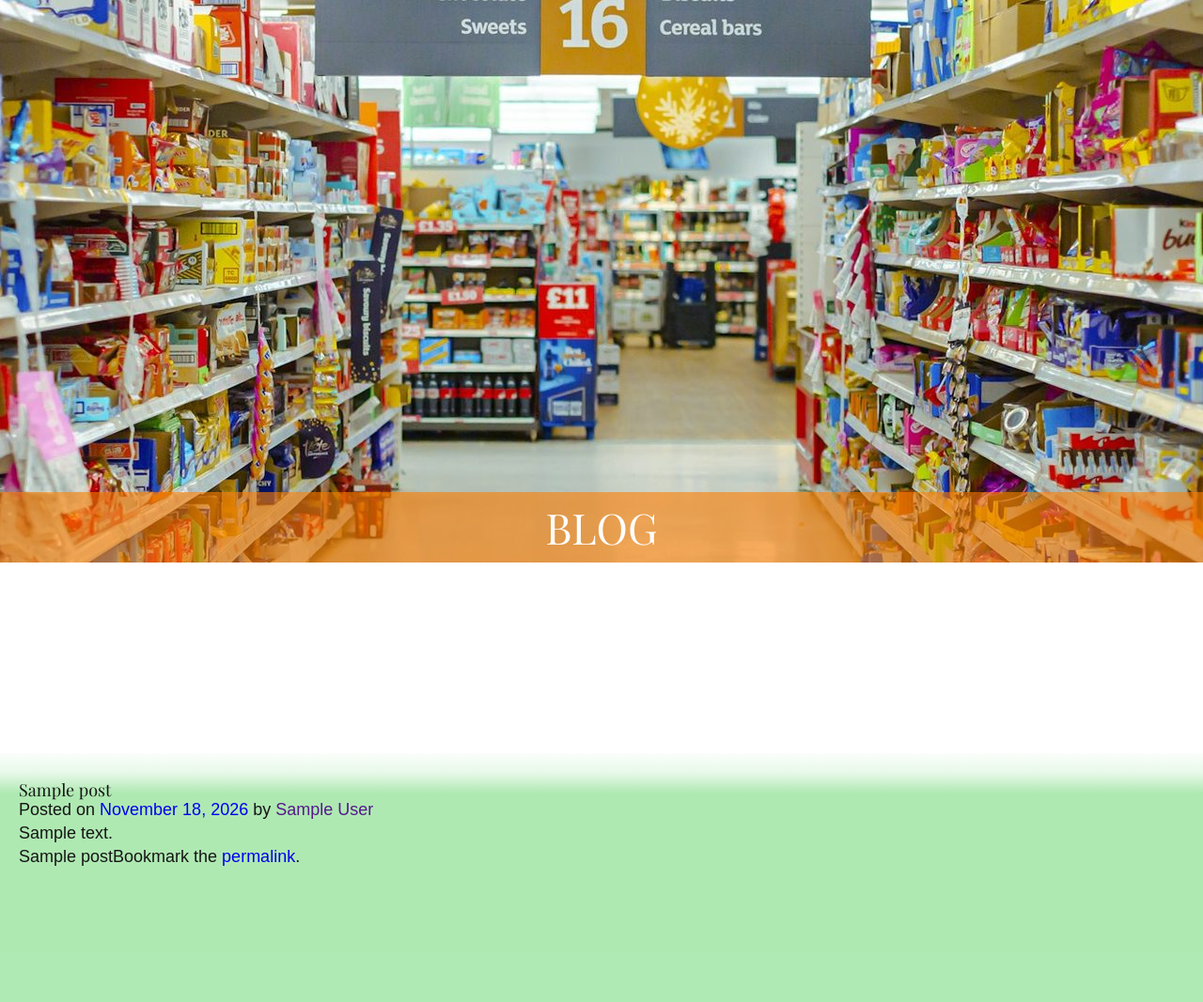
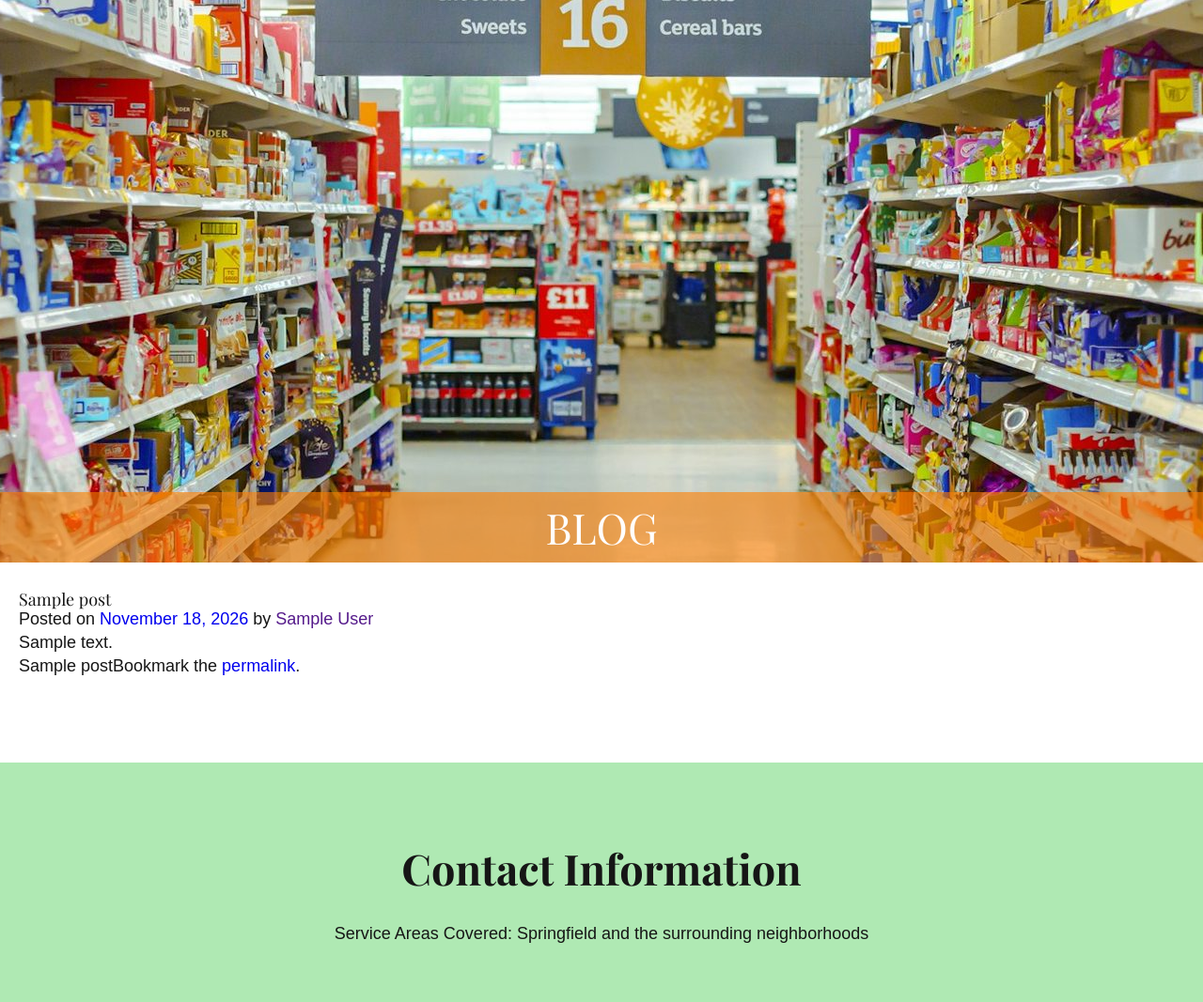
Before and after one commit to Rosvie/wp-theme-grocery, a WordPress theme: template single.php in a window 1280 px wide. Shown: the part 168-1235 px from the top of the page at 94% size. Run offline with PHP 8.4 and a stand-in for WordPress, Linux system fonts and the light colour scheme; the site name, menu and one post (Sample post) are stand-ins, and other content is empty; some libraries are stand-ins or nearby versions; some web fonts are replaced.

Commit message:
fixed inner pages css

```diff
--- a/css/style.css
+++ b/css/style.css
@@ -1043,6 +1043,16 @@ a[href^="mailto:"]:hover small {
   min-height: 803px;
   padding: 0;
 }
+/* The tall min-height is only for the homepage slider; inner pages size to their banner image */
+.non_home_page .bnr_con {
+  min-height: auto;
+}
+.non_home_page #main_area {
+  background: #fff;
+}
+.non_home_page img.aligncenter {
+  display: none;
+}
 
 .box_skitter {
   display: block;
```
